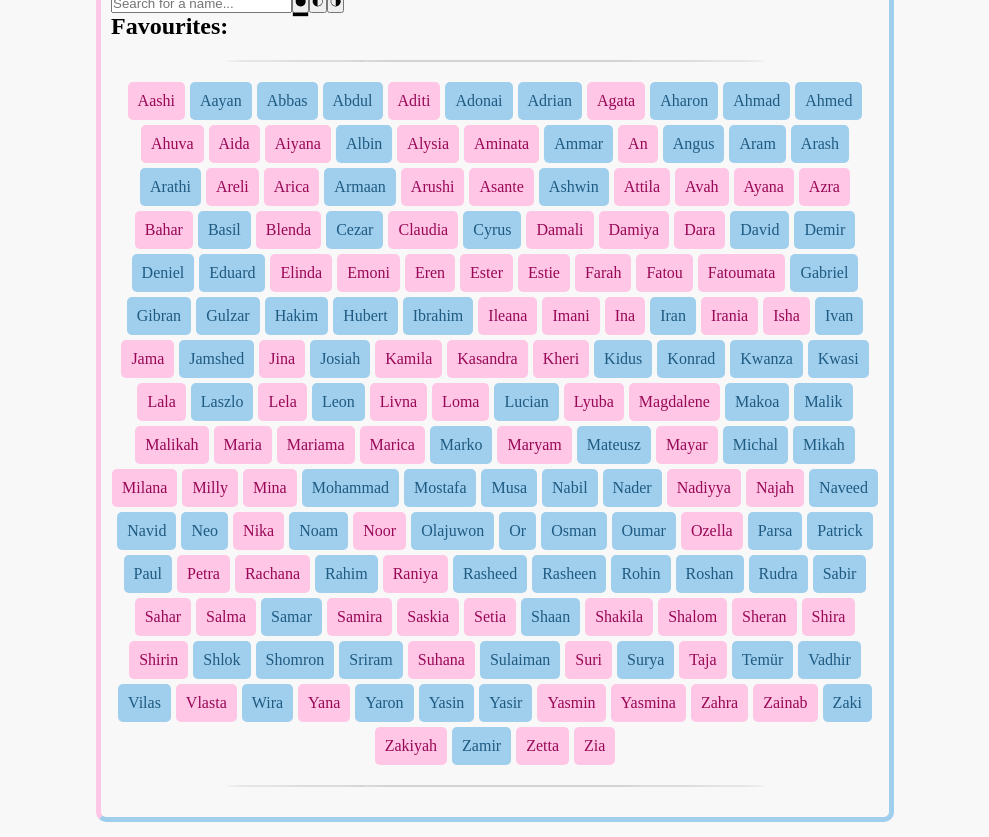
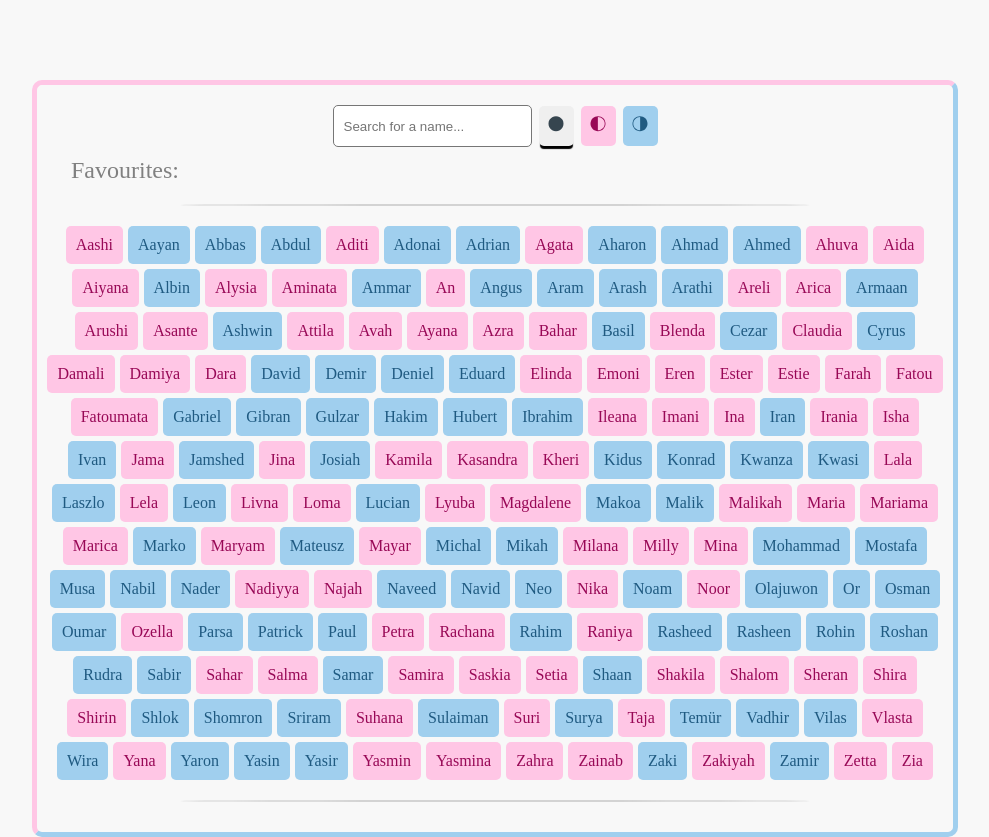
Before and after one commit to carltonLND/baby-names-react, a React (Vite) app: page / in a window 1280 px wide. Shown: the whole page, without its empty margins (145-1134 px from the left). Built offline with nearby package versions, Linux system fonts and the light colour scheme.

Commit message:
Fix container position, add styling to favorites

```diff
--- a/src/components/App.css
+++ b/src/components/App.css
@@ -8,21 +8,64 @@ html {
 }
 
 .App-container {
-  height: 100vh;
-  width: 100vw;
+  margin-top: 5em;
   display: flex;
   justify-content: center;
   align-items: center;
 }
 
 .App {
-  width: 60vw;
+  width: 70vw;
   padding: 10px;
   border-radius: 10px;
   border-left: 5px solid #ffc6e5;
   border-top: 5px solid #ffc6e5;
   border-right: 5px solid #a0cfee;
   border-bottom: 5px solid #a0cfee;
+}
+
+.name-filter {
+  padding-bottom: 10px;
+  padding-top: 10px;
+  display: flex;
+  justify-content: center;
+  align-items: center;
+  gap: 7px;
+}
+
+.name-search {
+  height: 20px;
+  border-style: solid;
+  border-radius: 5px;
+  border-width: 1px;
+  padding: 10px;
+}
+
+.btn-filter {
+  height: 40px;
+  border: none;
+  border-radius: 5px;
+  width: 35px;
+  font-size: 20px;
+  color: #36454f;
+}
+
+.btn-f {
+  background: #ffc6e5;
+  color: #980856;
+  box-shadow: 0 4px 1px -1px black;
+}
+
+.btn-m {
+  background: #a0cfee;
+  color: #1f5a81;
+  box-shadow: 0 4px 1px -1px none;
+}
+
+.fav-title {
+  color: gray;
+  font-weight: 400;
+  margin-left: 1em;
 }
 
 .divider {
```
